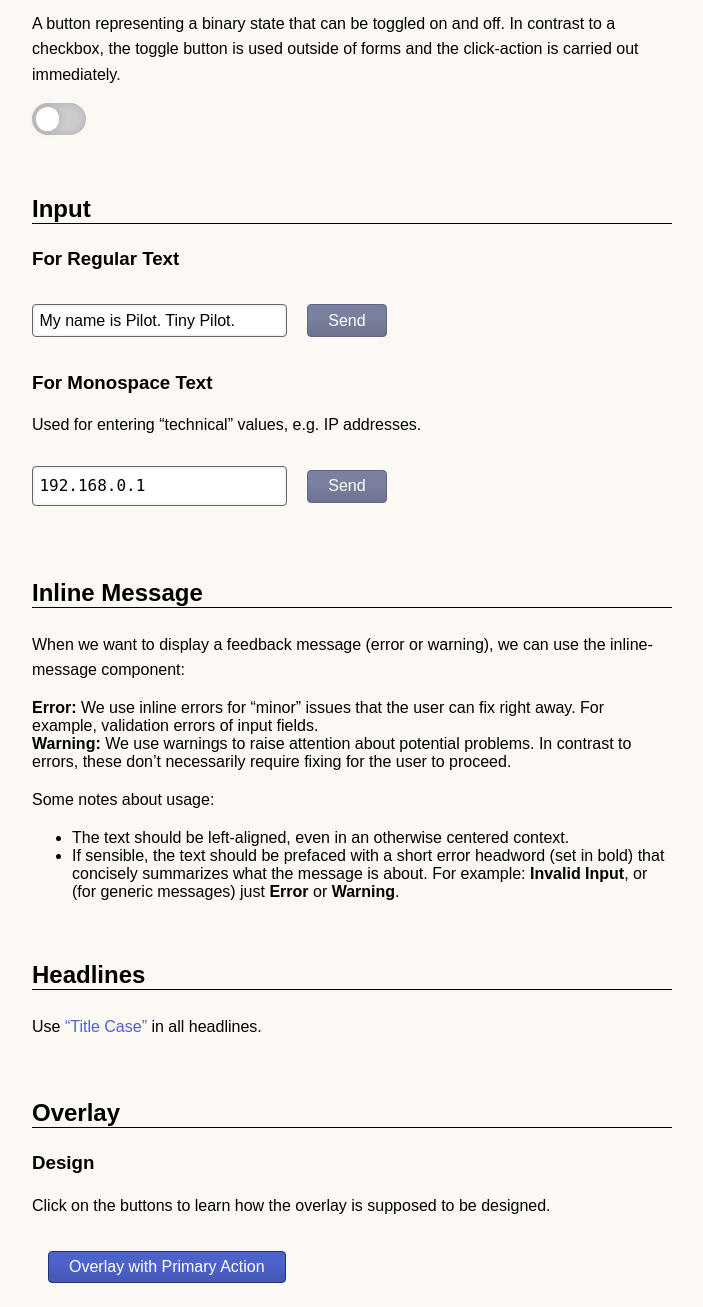
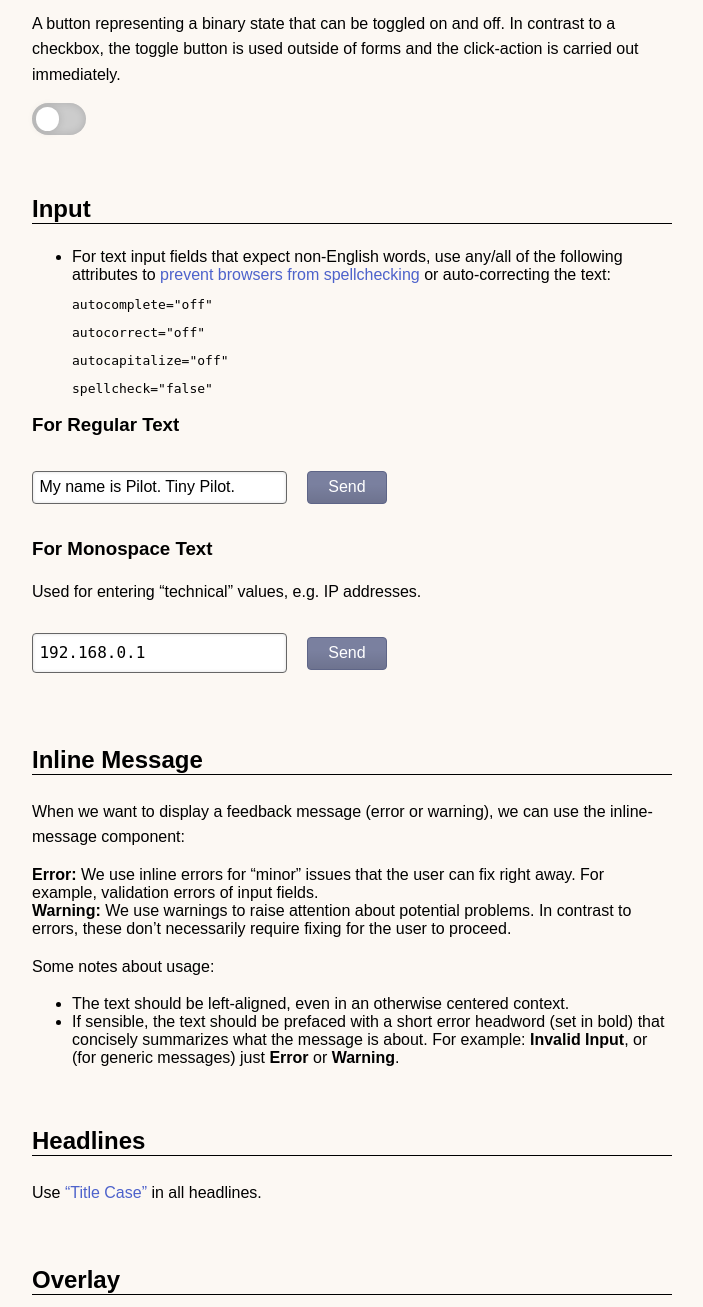
Before and after one commit to tiny-pilot/tinypilot, a Flask app: template app/templates/styleguide.html in a window 1280 px wide. Shown: the part 2162-3469 px from the top of the page, without its empty margins (288-991 px from the left). Run offline with Flask 2, Linux system fonts and the light colour scheme; the template is opened without the code that fills it, so the values that code supplies are empty; parts of the project's set-up code (start-up, migrations or seed data) failed here and were passed over; some libraries are stand-ins or nearby versions.

Commit message:
Add a note about autocorrect to style guide

```diff
--- a/app/templates/styleguide.html
+++ b/app/templates/styleguide.html
@@ -200,6 +200,20 @@
       </label>
 
       <h2 class="section">Input</h2>
+      <ul>
+        <li>
+          For text input fields that expect non-English words, use any/all of
+          the following attributes to
+          <a href="https://github.com/tiny-pilot/tinypilot/pull/972"
+            >prevent browsers from spellchecking</a
+          >
+          or auto-correcting the text:
+          <pre>autocomplete="off"</pre>
+          <pre>autocorrect="off"</pre>
+          <pre>autocapitalize="off"</pre>
+          <pre>spellcheck="false"</pre>
+        </li>
+      </ul>
       <h3>For Regular Text</h3>
       <div>
         <input
```
